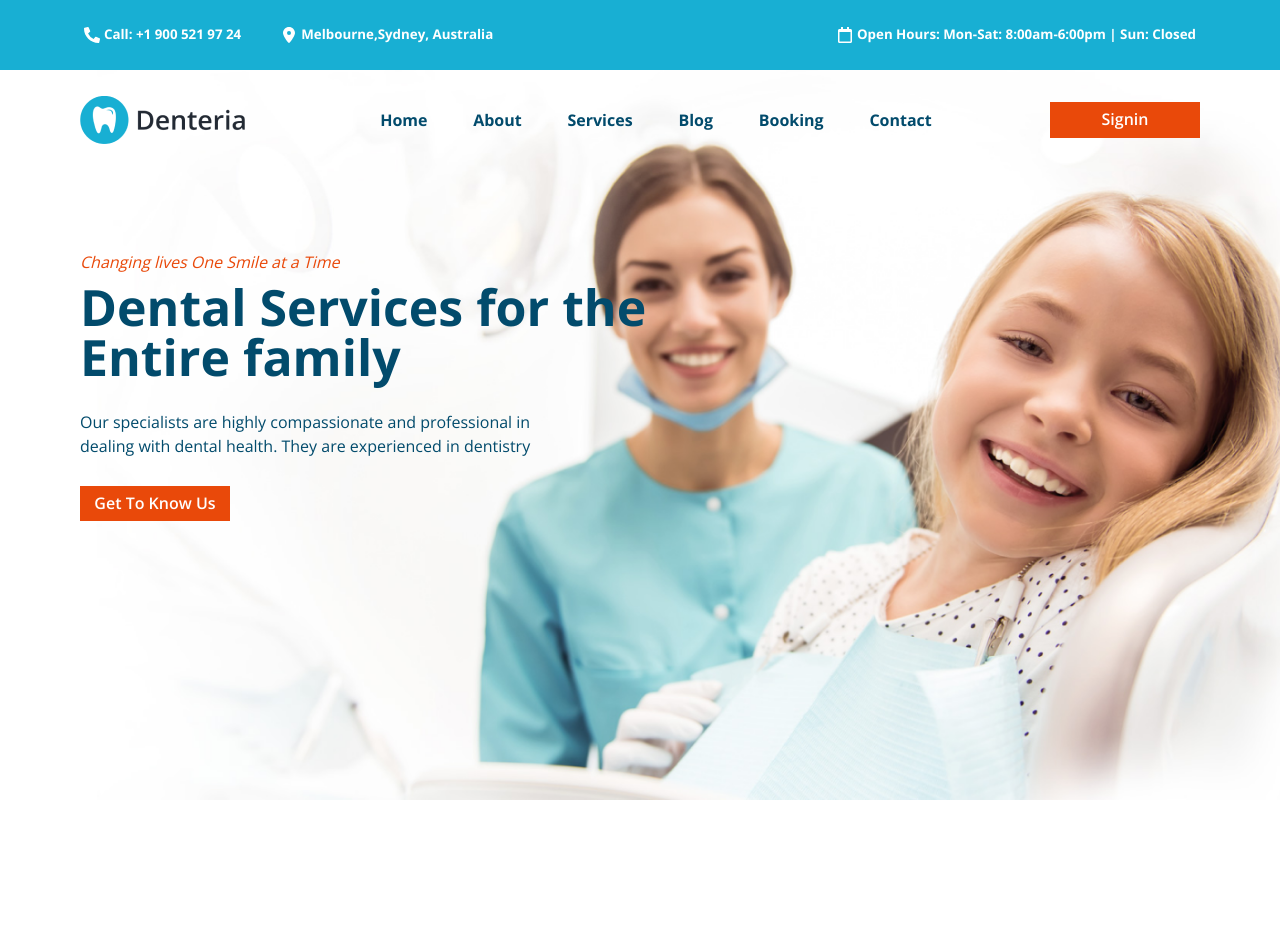
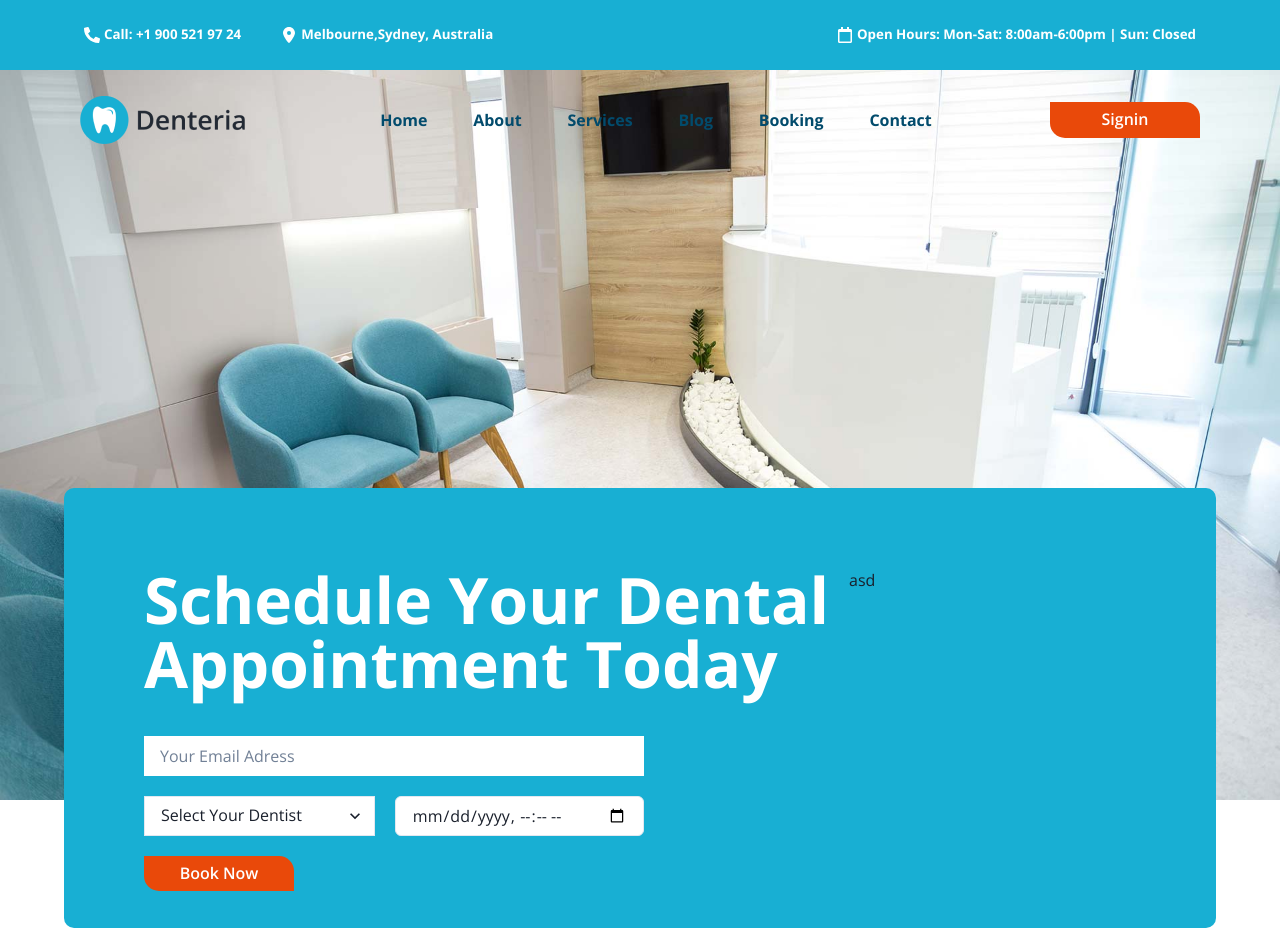
Before and after one commit to RuentDev/dental-appointment-app-client, a Next.js app: page / in a window 1280 px wide. Before the commit the page ends 810 px from the top, so only its background shows below. Built offline with nearby package versions, Linux system fonts and the light colour scheme.

Commit message:
update ui home design

```diff
--- a/src/app/layout.tsx
+++ b/src/app/layout.tsx
@@ -1,9 +1,11 @@
+import { ColorModeScript, Flex } from "@chakra-ui/react";
 import type { Metadata } from "next";
 import { Open_Sans } from "next/font/google";
 import "./globals.css";
 import Components from '@/components'
-import { ColorModeScript } from "@chakra-ui/react";
 import theme from '@/chakra'
+
+
 const inter = Open_Sans({
   subsets: ["latin"]
 });
@@ -23,7 +25,10 @@ export default function RootLayout({
       <body className={inter.className}>
         <ColorModeScript initialColorMode={theme.config.initialColorMode} />
         <Components.ChakraUIProvider>
-          {children}
+          <Flex w="100%" h="100%" position="relative">
+            <Components.Navbar />
+            {children}
+          </Flex>
         </Components.ChakraUIProvider>
       </body>
     </html>
--- a/src/app/page.tsx
+++ b/src/app/page.tsx
@@ -1,5 +1,5 @@
 import React from 'react'
-import { Box, Button, Container, Flex, Stack, Text } from '@chakra-ui/react'
+import { Box, Button, Container, Flex, Input, Select, Stack, Text } from '@chakra-ui/react'
 import Components from '@/components'
 
 const HomePage = () => {
@@ -11,32 +11,63 @@ const HomePage = () => {
     border={0}
     padding={0}
     margin={0}
-    backgroundImage="landing-section-bg-image.png"
+    backgroundImage="landing-section-bg-img.jpg"
     backgroundRepeat="no-repeat"
-    backgroundSize={{base: "contain", md: "cover"}}
-    backgroundPosition="center center"
+    backgroundSize="cover"
+    backgroundPosition={{
+      base: "center center",
+      md: "bottom center"
+    }}
+    position="relative"
   >
-    <Components.Navbar />
-    <Container maxW="100%" h="80%" padding={{base: 5, md: 20}} border={0}>
-      <Stack>
-        <Text as="p" fontStyle="italic" color="#E9490A">Changing lives One Smile at a Time</Text>
-        <Text as="strong" fontSize={50} lineHeight={1}>Dental Services for the <br/> Entire family</Text>
-        <Text as="p" mt={5}>Our specialists are highly compassionate and professional in <br /> dealing with dental health. They are experienced in dentistry</Text>
-        <Button mt={5}>
-          Get To Know Us
-        </Button>
-      </Stack>
+   <Container
+      bottom={-10}
+      top="50%"
+      left="50%"
+      maxW="90%"
+      bg="#18AFD3"
+      border="0"
+      borderRadius={10}
+      position="absolute"
+      transform="translate(-50%, 20%)"
+      p={20}
+    >
+      <Flex gap={5}>
+        <form>
+          <Text as="strong" fontSize={64} color="#ffffff" lineHeight={1}>Schedule Your Dental <br/> Appointment Today</Text>
+          <Stack gap={5} maxW={500} mt={10}>
+            <Input
+              type='email'
+              borderRadius={0}
+              bg="#ffffff"
+              placeholder='Your Email Adress'
+              border={0}
+              outline={0}
+            />
+
+            <Flex gap={5}>
+              <Select bg="#ffffff" borderRadius={0} placeholder='Select Your Dentist'>
+                <option value='option1'>Option 1</option>
+                <option value='option2'>Option 2</option>
+                <option value='option3'>Option 3</option>
+              </Select>
+              <Input
+                size='md'
+                type='datetime-local'
+                bg="#ffffff"
+                placeholder='Select Date and Time'
+              />
+            </Flex>
+
+            <Button>Book Now</Button>
+          </Stack>
+        </form>
+
+        <Box>
+          asd
+        </Box>
+      </Flex>
     </Container>
-
-    {/* <Container maxW="100%" h="100%" padding={20} border={0} position="relative">
-      <Flex alignItems="center" justifyContent="center">
-        <Container>
-         <Flex flexWrap="wrap" alignItems="start" p={10}>
-            <Components.Calendar />
-         </Flex>
-        </Container>
-      </Flex>
-    </Container> */}
   </Container>
   )
 }
--- a/src/chakra/index.ts
+++ b/src/chakra/index.ts
@@ -44,7 +44,10 @@ const ButtonStyle = {
     padding: 2,
     minWidth: "150px",
     maxWidth: "150px",
-    borderRadius: 0,
+    borderTopRightRadius: 15,
+    borderTopLeftRadius: 0,
+    borderBottomRightRadius: 0,
+    borderBottomLeftRadius: 15,
     backgroundColor: "#E9490A",
     color: "#ffffff",
   },
--- a/src/components/Navbar.tsx
+++ b/src/components/Navbar.tsx
@@ -15,8 +15,18 @@ const Navbar:FC<NavbarProps> = ({}) => {
   const btnRef = React.useRef()
 
   return (
-    <nav>
-      <Container maxW="100%" height={70} border={0} backgroundColor="#18AFD3" px={20} display={{base: "none", md: "block"}}>
+    <nav style={{position: "fixed", width: "100%", height: "auto", zIndex: 999}}>
+      <Container
+        maxW="100%"
+        height={70}
+        border={0}
+        px={20}
+        backgroundColor="#18AFD3"
+        display={{
+          base: "none",
+          md: "block"
+        }}
+      >
         <Flex
           w="100%"
           h="100%"
```
Also changed, not shown: public/landing-section-bg-image.png (deleted), public/landing-section-bg-img.jpg (added).
